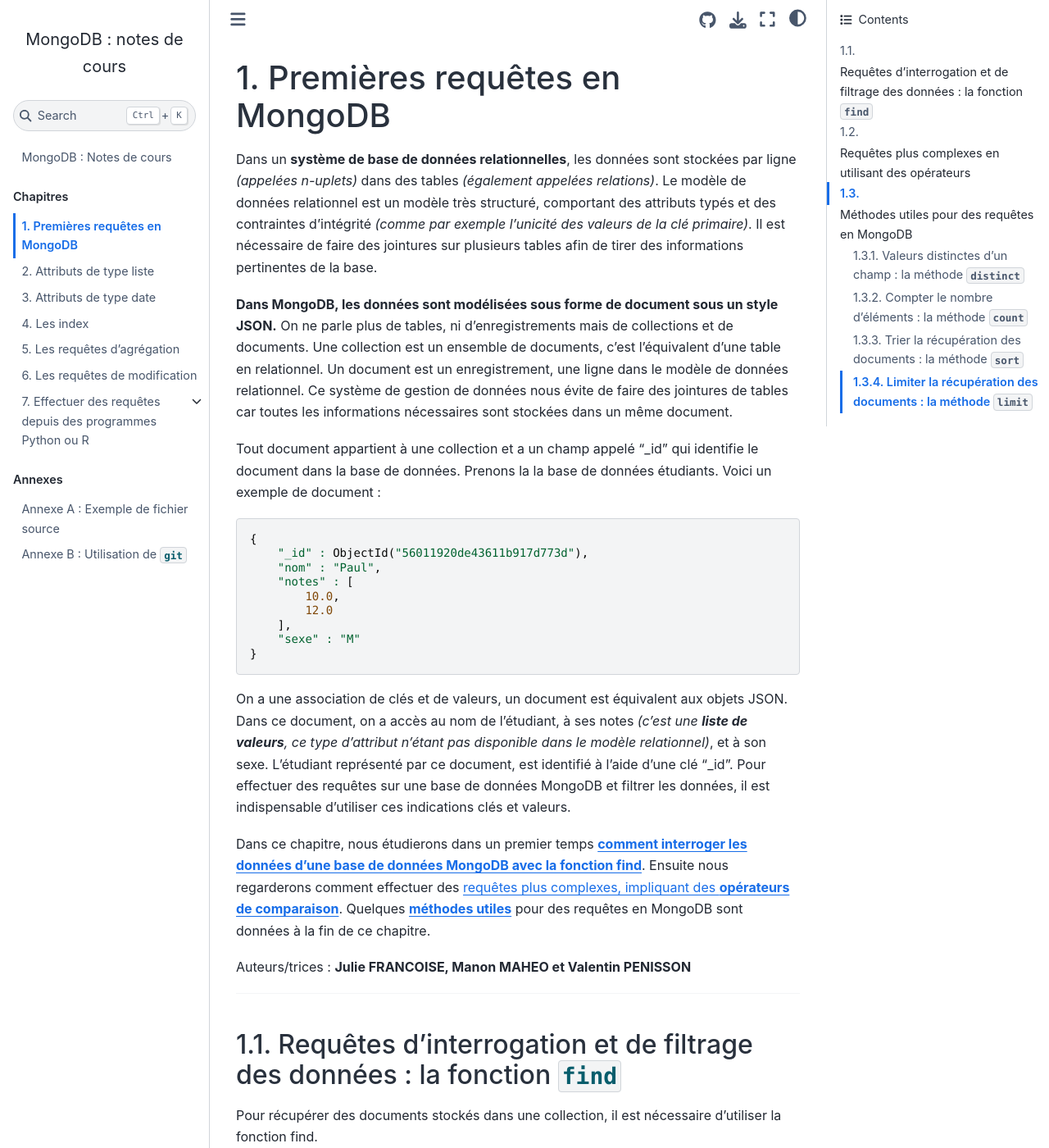
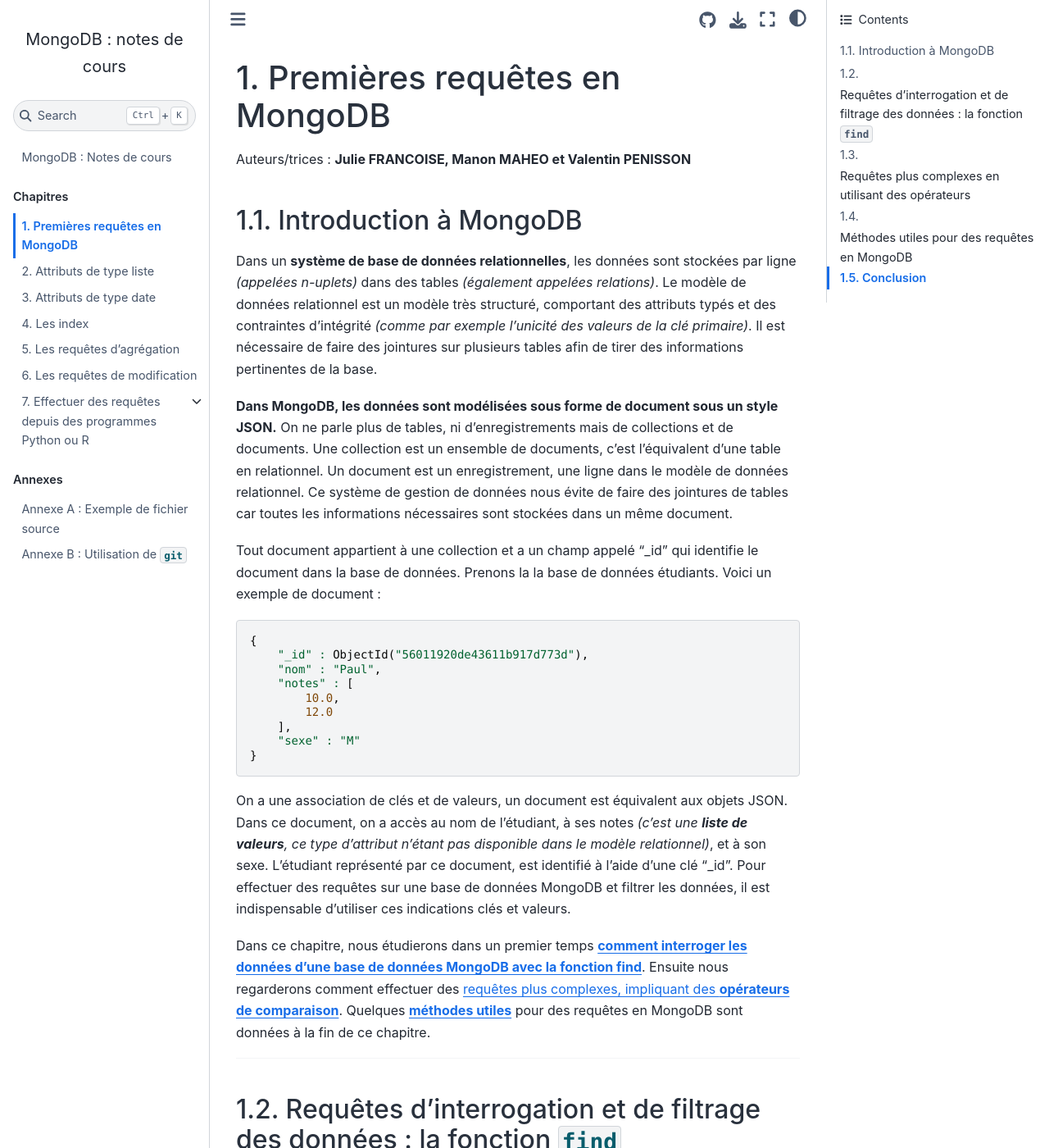
Before and after one commit to rtavenar/mongo_book, a Jupyter Book: the page built from content/01_find.md, in a window 1280 px wide and 1400 px high. Shown: the whole window at 82% size. Built offline with Jupyter Book 1.0.4 settings and Sphinx 7.4.7 and the Sphinx Book theme 1.1.4, drawn with Linux system fonts in a browser that asks for light colours; some of the changed text lies outside the part shown.

Commit message:
Update 01_find.md

````diff
--- a/content/01_find.md
+++ b/content/01_find.md
@@ -14,6 +14,10 @@
 ---
 
 # Premières requêtes en MongoDB
+
+Auteurs/trices : **Julie FRANCOISE, Manon MAHEO et Valentin PENISSON**
+
+## Introduction à MongoDB
 
 Dans un **système de base de données relationnelles**, les données sont stockées par ligne *(appelées n-uplets)* dans des tables *(également appelées relations)*. Le modèle de données relationnel est un modèle très structuré, comportant des attributs typés et des contraintes d'intégrité *(comme par exemple l'unicité des valeurs de la clé primaire)*. Il est nécessaire de faire des jointures sur plusieurs tables afin de tirer des informations pertinentes de la base.
 
@@ -377,3 +379,7 @@
 ```javascript
 db.NYfood.find({}).limit(2)
 ```
+
+---
+
+## Conclusion
````
Also changed, not shown: other parts of content/01_find.md (+0 -2 lines).
